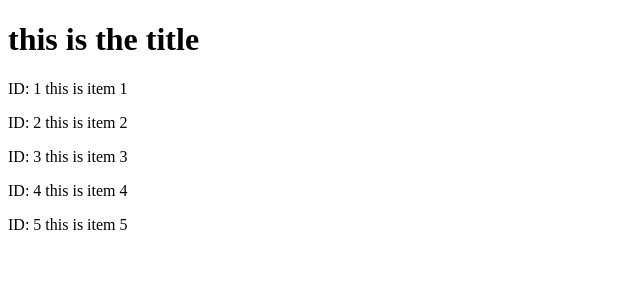
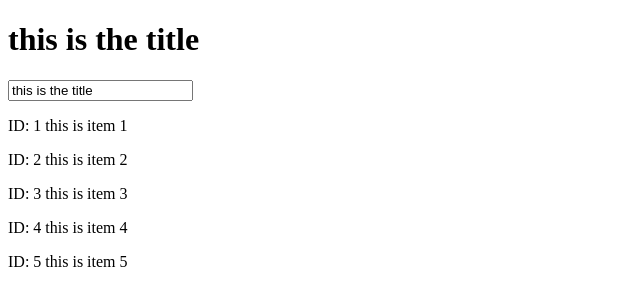
Before and after one commit to danasugu/vue-project, a Vue app: page / in a window 1280 px wide. Shown: the top 306 px of the page, without its empty margins (0-640 px from the left). Built offline with nearby package versions, Linux system fonts and the light colour scheme.

Commit message:
Update App.vue

```diff
--- a/src/App.vue
+++ b/src/App.vue
@@ -1,6 +1,7 @@
 <template>
   <div id="app">
     <h1>{{title}}</h1>
+    <input v-model="title" type="text" />
     <p v-for="item in items" :key="item.id">ID: {{ item.id }} {{item.title}}</p>
   </div>
 </template>
```
